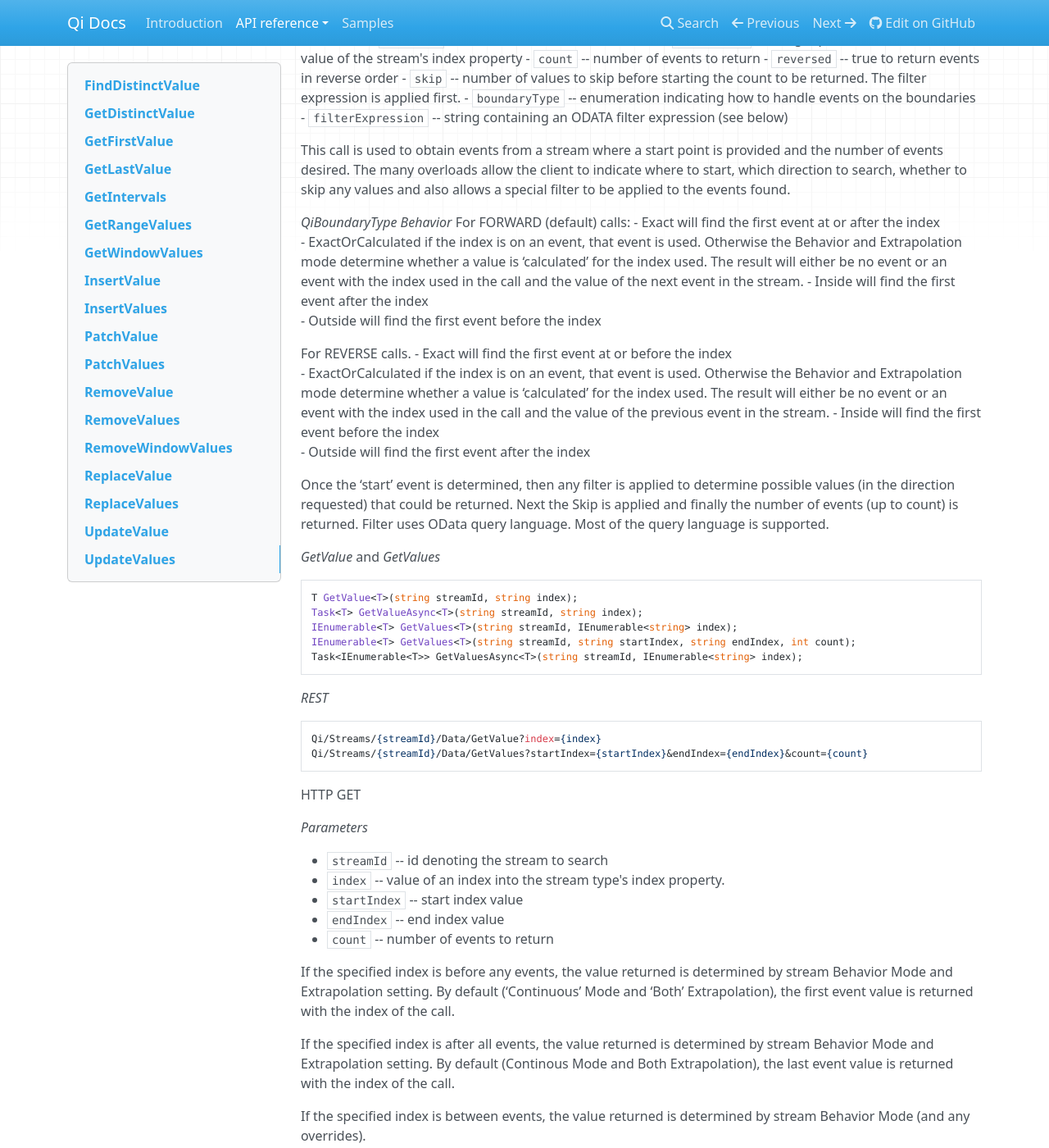
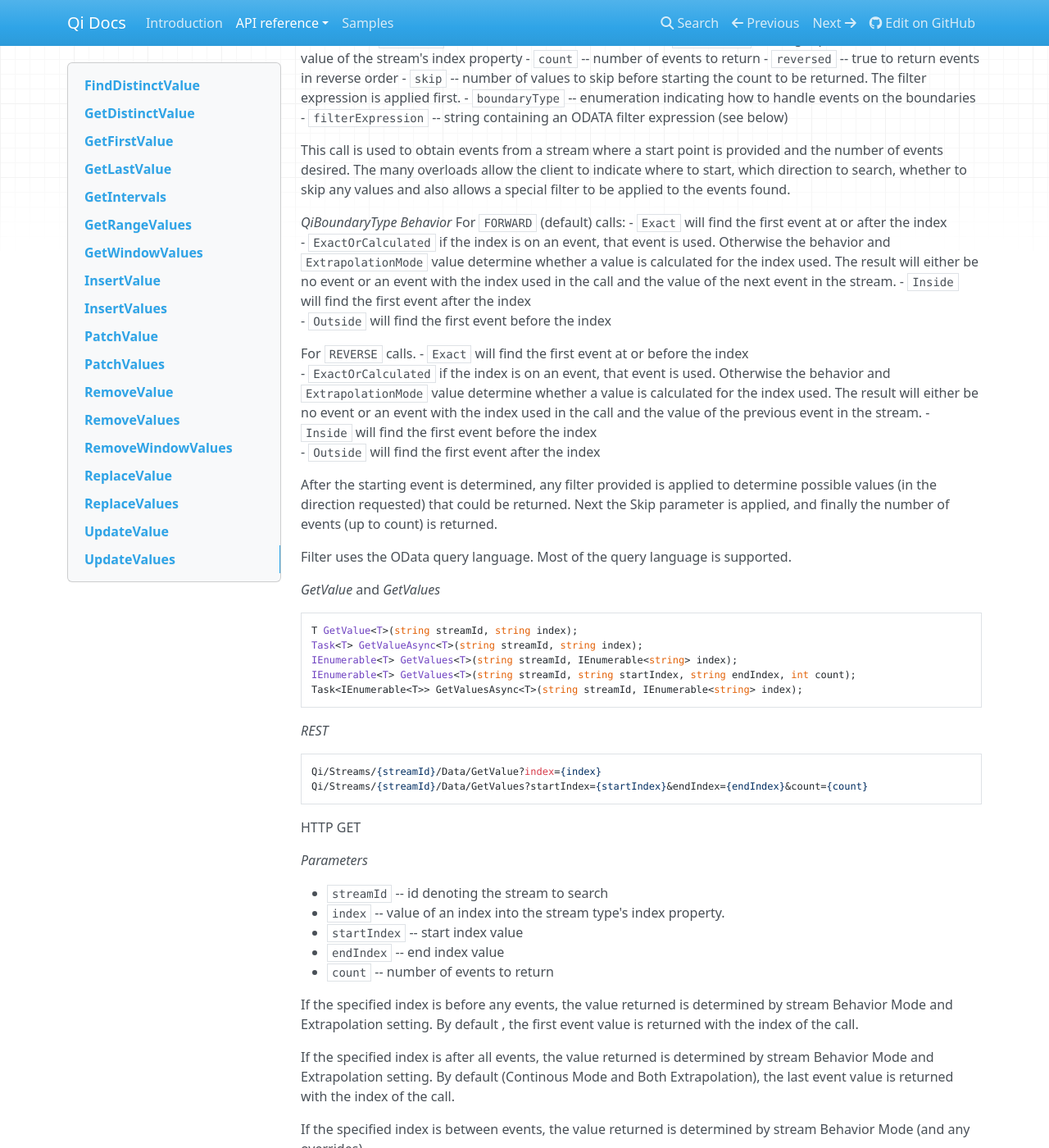
Before and after one commit to ssuryanarayanan/Qi-Docs, an MkDocs documentation site: the page built from docs/Data.md, in a window 1280 px wide and 1400 px high, scrolled down 3609 px. Shown: the whole window at 82% size. Built offline with MkDocs 1.6.1, drawn with Linux system fonts in a browser that asks for light colours; nearby versions of some CDN libraries; old or Windows-style settings are respelled for this version of MkDocs; some of the changed text lies outside the part shown.

Commit message:
Formatting and technical changes

````diff
--- a/docs/Data.md
+++ b/docs/Data.md
@@ -177,20 +177,21 @@ HTTP GET
 This call is used to obtain events from a stream where a start point is provided and the number of events desired. The many overloads allow the client to indicate where to start, which direction to search, whether to skip any values and also allows a special filter to be applied to the events found.
 
 *QiBoundaryType Behavior*
-For FORWARD (default) calls:
-- Exact will find the first event at or after the index
-- ExactOrCalculated if the index is on an event, that event is used. Otherwise the Behavior and Extrapolation mode determine whether a value is ‘calculated’ for the index used. The result will either be no event or an event with the index used in the call and the value of the next event in the stream.
-- Inside will find the first event after the index
-- Outside will find the first event before the index
+For `FORWARD` (default) calls:
+- `Exact` will find the first event at or after the index
+- `ExactOrCalculated` if the index is on an event, that event is used. Otherwise the behavior and `ExtrapolationMode` value determine whether a value is calculated for the index used. The result will either be no event or an event with the index used in the call and the value of the next event in the stream.
+- `Inside` will find the first event after the index
+- `Outside` will find the first event before the index
 
-For REVERSE calls.
-- Exact will find the first event at or before the index
-- ExactOrCalculated if the index is on an event, that event is used. Otherwise the Behavior and Extrapolation mode determine whether a value is ‘calculated’ for the index used. The result will either be no event or an event with the index used in the call and the value of the previous event in the stream.
-- Inside will find the first event before the index
-- Outside will find the first event after the index
+For `REVERSE` calls.
+- `Exact` will find the first event at or before the index
+- `ExactOrCalculated` if the index is on an event, that event is used. Otherwise the behavior and `ExtrapolationMode` value determine whether a value is calculated for the index used. The result will either be no event or an event with the index used in the call and the value of the previous event in the stream.
+- `Inside` will find the first event before the index
+- `Outside` will find the first event after the index
 
-Once the ‘start’ event is determined, then any filter is applied to determine possible values (in the direction requested) that could be returned. Next the Skip is applied and finally the number of events (up to count) is returned.
-Filter uses OData query language. Most of the query language is supported.
+After the starting event is determined, any filter provided is applied to determine possible values (in the direction requested) that could be returned. Next the Skip parameter is applied, and finally the number of events (up to count) is returned.
+
+Filter uses the OData query language. Most of the query language is supported.
 
 *GetValue* and *GetValues*
 ```
@@ -217,7 +218,7 @@ HTTP GET
 - `endIndex` -- end index value
 - `count` -- number of events to return
 
-If the specified index is before any events, the value returned is determined by stream Behavior Mode and Extrapolation setting. By default (‘Continuous’ Mode and ‘Both’ Extrapolation), the first event value is returned with the index of the call.
+If the specified index is before any events, the value returned is determined by stream Behavior Mode and Extrapolation setting. By default , the first event value is returned with the index of the call.
 
 If the specified index is after all events, the value returned is determined by stream Behavior Mode and Extrapolation setting. By default (Continous Mode and Both Extrapolation), the last event value is returned with the index of the call.
 
@@ -273,15 +274,14 @@ HTTP GET
 
 These methods are used to obtain data between 2 indices.
 
-Start index must be less than end index.
-BoundaryCondition is ‘Exact’ unless otherwise set
+The starting index value must be less than the ending index value. `BoundaryCondition` is `Exact` unless otherwise set
 
 BoundaryConditions:
 
--Exact: return values exactly on the start or end index value
--Inside: any value inside the range but not including the boundaries
--Outside: includes 1 value outside the boundary on both sides and any values at or inside the range
--ExactOrCalculated: Will create values for the endpoints given if value at Exact index not found. Behavior for given value is used in calculation (Continuous is default)
+- `Exact`: return values exactly on the start or end index value
+- `Inside`: any value inside the range but not including the boundaries
+- `Outside`: includes 1 value outside the boundary on both sides and any values at or inside the range
+- `ExactOrCalculated`: Will create values for the endpoints given if value at Exact index not found. Behavior for given value is used in calculation (Continuous is default)
 
 Calls against an empty stream will always return a single null regardless of boundary type used.
 
````
Also changed, not shown: other parts of docs/Data.md (+2 -2 lines).
